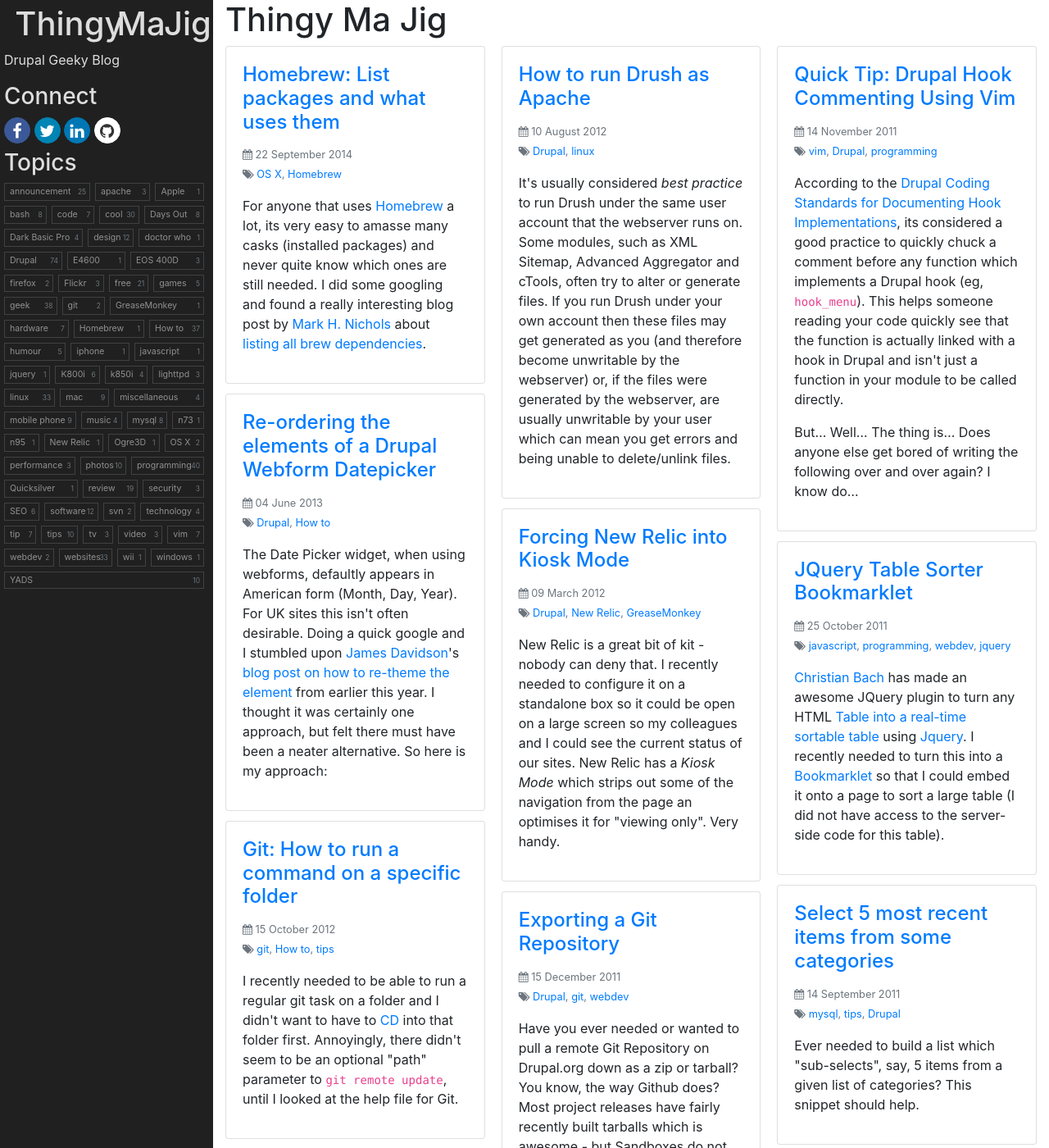
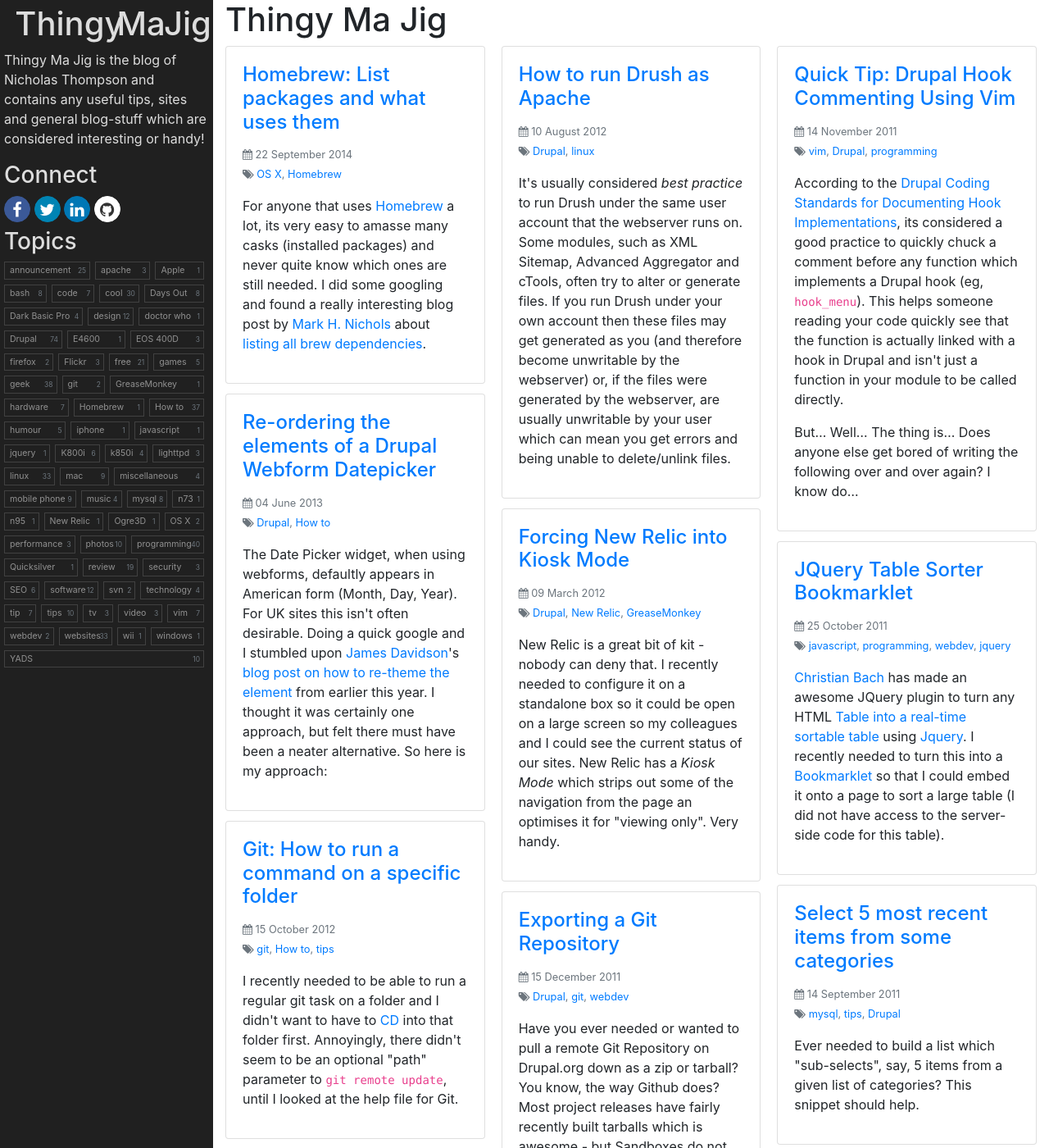
Before and after one commit to ThingyMaJig/ThingyMaJig.github.io, a Jekyll site: the page built from index.html, in a window 1280 px wide and 1400 px high. Shown: the whole window at 82% size. Built offline with Jekyll 4.4.1, drawn with Linux system fonts in a browser that asks for light colours; the list of posts is cut into pages by our own code.

Commit message:
Fixing sidebar longer description. Fixing youtube video

```diff
--- a/_config.yml
+++ b/_config.yml
@@ -1,6 +1,6 @@
 title: Thingy Ma Jig
 email: webmaster@thingy-ma-jig.co.uk
-description: Drupal Geeky Blog
+description: Thingy Ma Jig is the blog of Nicholas Thompson and contains any useful tips, sites and general blog-stuff which are considered interesting or handy!
 baseurl: "" # the subpath of your site, e.g. /blog
 url: "" # the base hostname & protocol for your site, e.g. http://example.com
 repository: ThingyMaJig/ThingyMaJig.github.io
--- a/_layouts/default.html
+++ b/_layouts/default.html
@@ -35,7 +35,7 @@
       <h1><a href="/">
         T<span class="show-on-open" id="show-on-open-t">hingy</span>M<span class="show-on-open" id="show-on-open-m">a</span>J<span class="show-on-open" id="show-on-open-j">ig</span>
       </a></h1>
-      <p>{{ site.description | default: site.github.project_tagline }}</p>
+      <p class="description sliding-container">{{ site.description | default: site.github.project_tagline }}</p>
 
       <h3>Connect</h3>
       <div class="social-icons">
@@ -46,7 +46,7 @@
       </div>
 
       <h3>Topics</h3>
-      <section class="category-list">
+      <section class="category-list sliding-container">
       {% assign sorted_cats = site.categories | sort %}
       {% for site_cat in sorted_cats %}
         {% assign slug = site_cat[0] %}
--- a/assets/css/style.scss
+++ b/assets/css/style.scss
@@ -43,8 +43,9 @@
       &#show-on-open-m { width: 21px; }
       &#show-on-open-j { width: 32px; }
     }
-    .category-list {
-      margin: 0;
+    .sliding-container {
+      margin-left: 0;
+      margin-right: 0;
     }
   }
   & + div.wrapper {
@@ -88,11 +89,14 @@
     }
   }
 
-  .category-list {
-    font-size: 0.66em;
+  .sliding-container {
     margin-left: -90px;
     margin-right: 90px;
     transition: margin ease $sidebar-transition-time;
+  }
+
+  .category-list {
+    font-size: 0.66em;
     display: flex;
     flex-wrap: wrap;
     align-content: stretch;
```
Also changed, not shown: _posts/2007-06-18-most-farted-most-haunted-spoof.md (+3 -3 lines).
